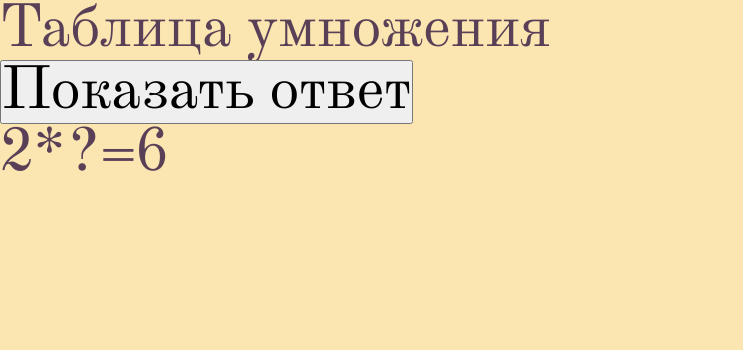
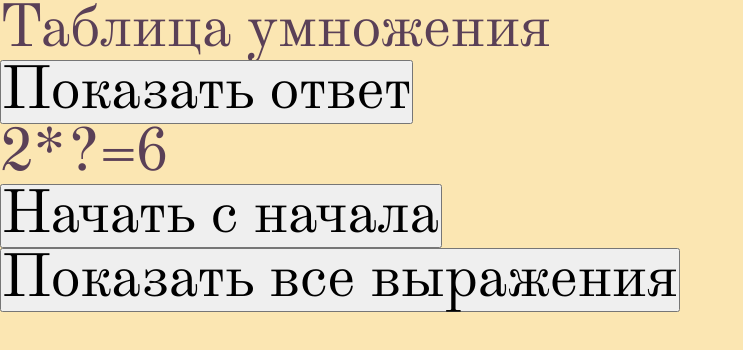
Before and after one commit to Ormadont/mt3, a React (Create React App) app: page / in a window 1280 px wide. Shown: the top 350 px of the page, without its empty margins (0-743 px from the left). Built offline with nearby package versions, Linux system fonts and the light colour scheme.

Commit message:
Добавлена кнопка - убрать, показать все выражения

```diff
--- a/src/App.js
+++ b/src/App.js
@@ -7,21 +7,33 @@ import Expression from './Expression/Expression'
 class App extends Component {
   state = {
     scores: 0,
-    expCurNum: Math.floor(Math.random()*3),
+    expCurNum: Math.floor(Math.random()*4),
     expressions: [
-      {factor1: 1, factor2: 2, hidedPart: 'factor1'},
-      {factor1: 2, factor2: 3, hidedPart: 'factor2'},
-      {factor1: 3, factor2: 4, hidedPart: 'result'},
-    ]
+      {factor1: 1, factor2: 2, hidedPart: 'factor1', showedPart: ''},
+      {factor1: 2, factor2: 3, hidedPart: 'factor2', showedPart: ''},
+      {factor1: 3, factor2: 4, hidedPart: 'result', showedPart: ''},
+      {factor1: 13, factor2: 14, hidedPart: 'factor2', showedPart: ''},
+    ],
+    showAllExpressions: false,
   }
-  showAnswer_handleClick = () => {
-    const expNum = this.state.expCurNum;
-    const expressions = [...this.state.expressions];
-    expressions[expNum].hidedPart = 'nothing';
-    this.setState({expressions: expressions});
+  showHideExpressions = () => {
+    const doesShow = this.state.showAllExpressions;
+    this.setState({showAllExpressions: !doesShow});
   }
+
   render() {
     let expNum = this.state.expCurNum;
+    let expressions = null;
+    if (this.state.showAllExpressions) {
+      expressions = this.state.expressions.map( expression =>
+        <Expression
+          factor1={expression.factor1}
+          factor2={expression.factor2}
+          hidedPart={expression.hidedPart}
+        />
+      )
+    }
+
     return (
       <div className = {styles.app}>
         <h1>Таблица умножения</h1>
@@ -31,8 +43,36 @@ class App extends Component {
           factor2 = {this.state.expressions[expNum].factor2}
           hidedPart = {this.state.expressions[expNum].hidedPart}
         />
+        <button onClick={this.startAgain_handleClick}>Начать с начала</button>
+        <div>
+          <button onClick={this.showHideExpressions}>Показать все выражения</button>
+          {expressions}
+        </div>
       </div>
     );
+  }
+
+  // измениние состояния - в текущем выражении убрать скрытый элемент,
+  // сохранив информацию о нём
+  showAnswer_handleClick = () => {
+    const expNum = this.state.expCurNum;
+    const expressions = [...this.state.expressions];
+    if (expressions[expNum].hidedPart !== 'nothing') {
+      expressions[expNum].showedPart = expressions[expNum].hidedPart;
+      expressions[expNum].hidedPart = 'nothing';
+      this.setState({expressions: expressions});
+    }
+  }
+
+  startAgain_handleClick = () => {
+    const expNum = this.state.expCurNum;
+    const expressions = [...this.state.expressions];
+    if (expressions[expNum].showedPart !== '') {
+      expressions[expNum].hidedPart = expressions[expNum].showedPart;
+      expressions[expNum].showedPart = '';
+      this.setState({expressions: expressions});
+      this.setState({expCurNum: Math.floor(Math.random()*4)});
+    }
   }
 }
 
```
